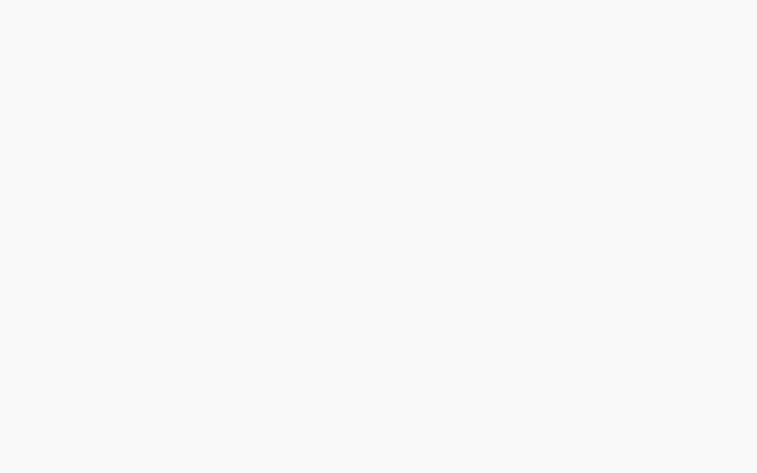
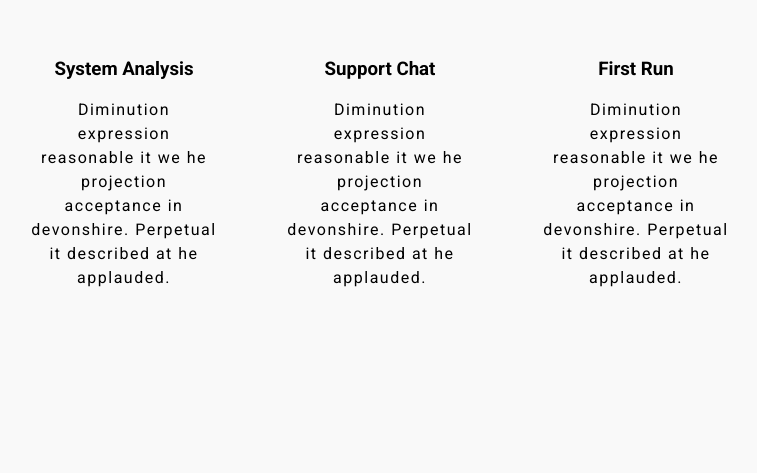
Before and after one commit to MouhaDiouf/startup, a React (Create React App) app: page / in a window 1280 px wide. Shown: the part 987-1460 px from the top of the page, without its empty margins (260-1017 px from the left). Built offline with nearby package versions, Linux system fonts and the light colour scheme.

Commit message:
Create the chooseUs box

```diff
--- a/package.json
+++ b/package.json
@@ -9,6 +9,7 @@
     "node-sass": "^4.14.1",
     "react": "^17.0.1",
     "react-dom": "^17.0.1",
+    "react-icons": "^4.1.0",
     "react-scripts": "4.0.1",
     "web-vitals": "^0.2.4"
   },
--- a/src/components/Boxes/Box/Box.js
+++ b/src/components/Boxes/Box/Box.js
@@ -0,0 +1,17 @@
+import React from 'react';
+import BoxStyles from './styles.module.scss';
+function Box({ title, image, description }) {
+  return (
+    <div className={BoxStyles.container}>
+      <div className={BoxStyles.imageContainer}>
+        <img src={image} alt="" />
+      </div>
+      <div className={BoxStyles.textContainer}>
+        <h3>{title}</h3>
+        <p>{description}</p>
+      </div>
+    </div>
+  );
+}
+
+export default Box;
--- /dev/null
+++ b/src/components/Boxes/Box/styles.module.scss
@@ -0,0 +1,13 @@
+.container {
+    padding: 10px;
+    text-align: center;
+
+    .textContainer {
+        p {
+            width: 80%;
+            margin: 0 auto;
+            letter-spacing: 1.5px;
+            line-height: 1.5;
+        }
+    }
+}
--- a/src/components/Boxes/Boxes.js
+++ b/src/components/Boxes/Boxes.js
@@ -1,7 +1,18 @@
 import React from 'react';
+import Box from './Box/Box';
 import BoxesStyles from './styles.module.scss';
+import data from '../../data';
 function Boxes() {
-  return <div className={BoxesStyles.container}></div>;
+  const { boxes } = data;
+  return (
+    <div className={BoxesStyles.container}>
+      <div className={BoxesStyles.boxesContainer}>
+        {boxes.map((box, idx) => (
+          <Box key={idx} {...box} />
+        ))}
+      </div>
+    </div>
+  );
 }
 
 export default Boxes;
--- a/src/components/Boxes/styles.module.scss
+++ b/src/components/Boxes/styles.module.scss
@@ -2,4 +2,17 @@
     height: 100vh;
     background-color: #f9f9f9;
     margin-top: -5px;
+    padding-top: 200px;
+    width: 100%;
+
 }
+
+.boxesContainer {
+    display: flex;
+    width: 60%;
+    margin: 0 auto;
+    justify-content: space-between;
+
+
+
+}
--- /dev/null
+++ b/src/data.js
@@ -0,0 +1,22 @@
+const data = {
+  boxes: [
+    {
+      title: 'System Analysis',
+      description:
+        'Diminution expression reasonable it we he projection acceptance in devonshire. Perpetual it described at he applauded.',
+    },
+    {
+      title: 'Support Chat',
+      description:
+        'Diminution expression reasonable it we he projection acceptance in devonshire. Perpetual it described at he applauded.',
+    },
+
+    {
+      title: 'First Run',
+      description:
+        'Diminution expression reasonable it we he projection acceptance in devonshire. Perpetual it described at he applauded.',
+    },
+  ],
+};
+
+export default data;
```
Also changed, not shown: src/components/ChooseUs/ChooseUs.js (added), 2 other files (tests, documents, lock files or other folders).
